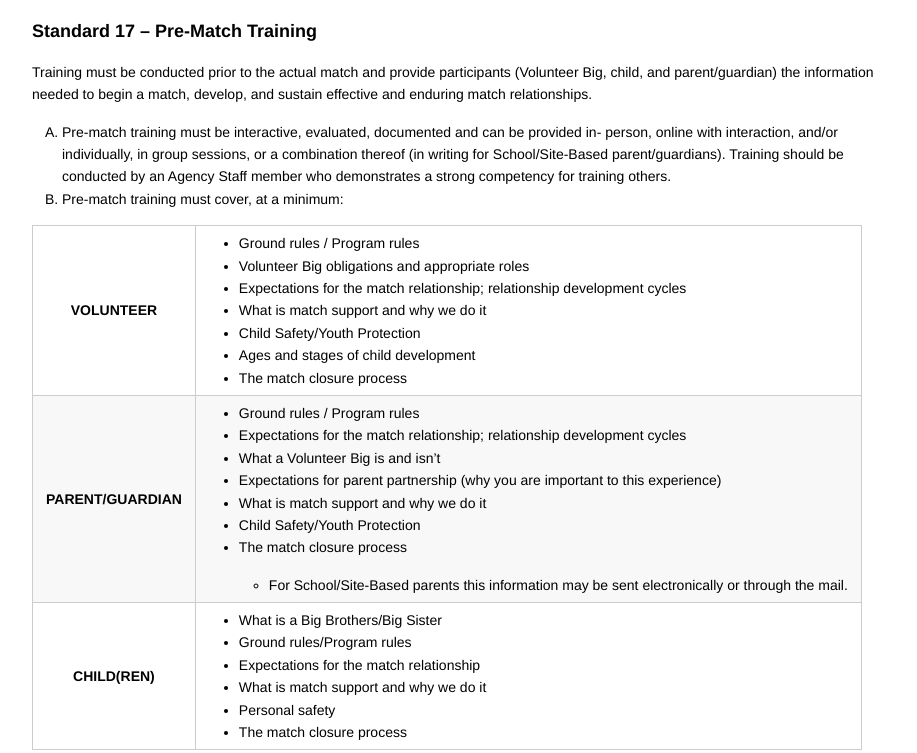
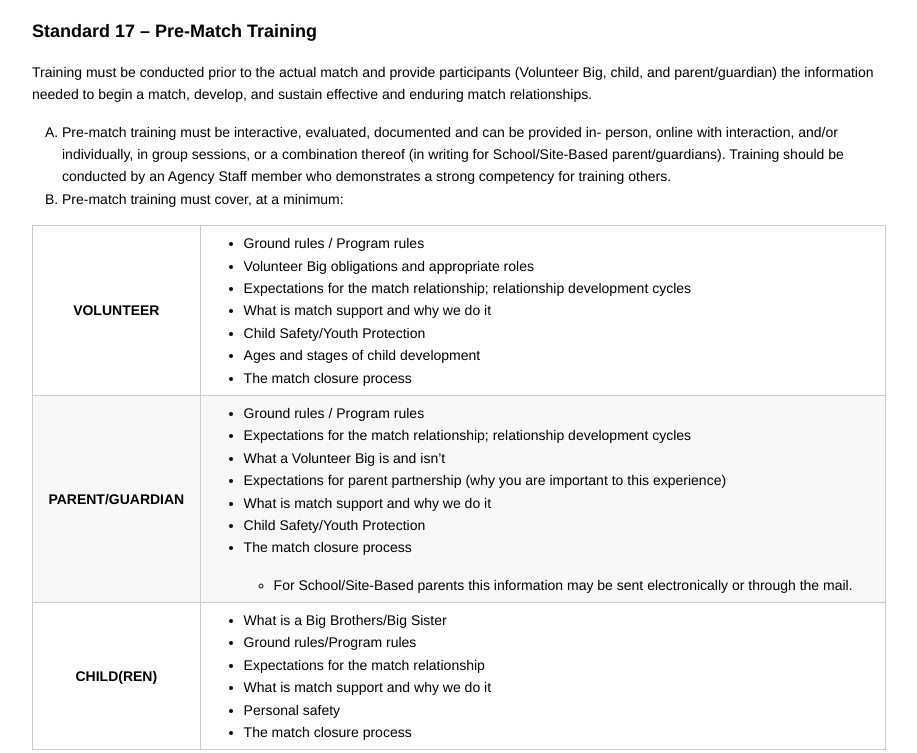
Before and after one commit to russ4stall/slashpine-site, a website: page public/clients/bbbs/program_standards_7_23.html in a window 1280 px wide. Shown: the part 6445-7198 px from the top of the page, without its empty margins (181-1098 px from the left). Drawn offline with Linux system fonts and the light colour scheme.

Commit message:
Updated tables

```diff
--- a/public/clients/bbbs/program_standards_7_23.html
+++ b/public/clients/bbbs/program_standards_7_23.html
@@ -162,7 +162,7 @@ blockquote {
     margin-bottom: 0; }
 
 table {
-  padding: 0;border-collapse: collapse; }
+  padding: 0;border-collapse: collapse;width: 100%; }
   table tr {
     border-top: 1px solid #cccccc;
     background-color: white;
```
